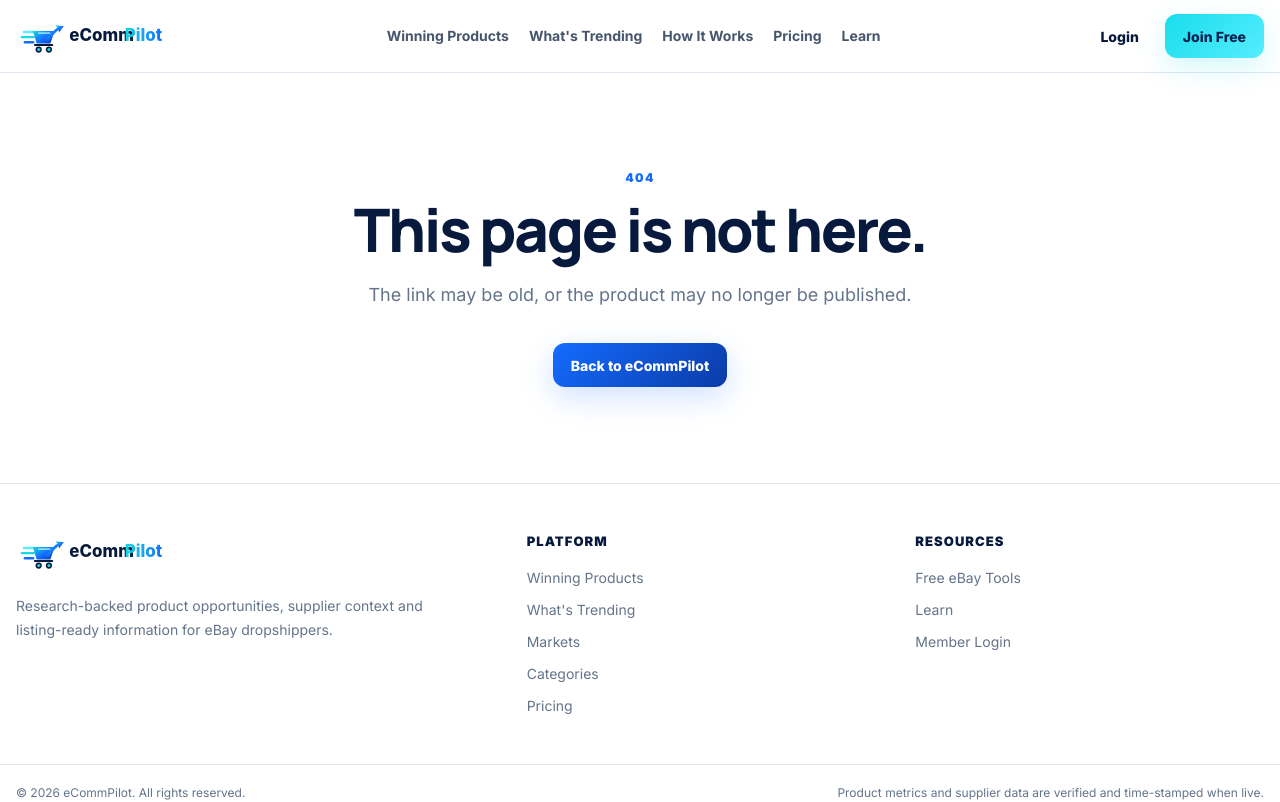
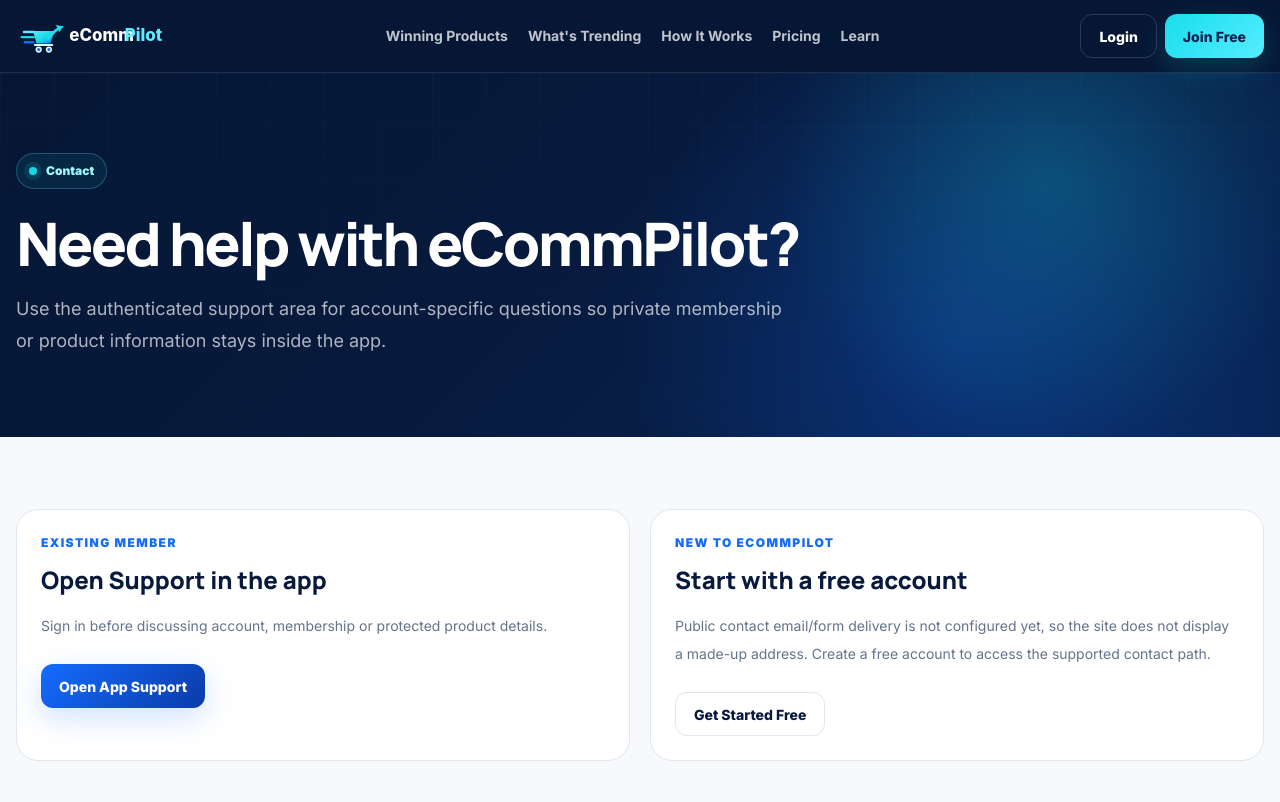
Before and after one commit to ponzey717/ecommpilot-main, a Next.js app: page /contact in a window 1280 px wide. Before the commit this address had no page. Shown: the top 802 px of the page. Built offline with nearby package versions, Linux system fonts and the light colour scheme.

Commit message:
feat: add public contact page

```diff
--- /dev/null
+++ b/src/app/contact/page.tsx
@@ -0,0 +1,47 @@
+import type { Metadata } from "next";
+import Link from "next/link";
+import { PageHero } from "@/components/site/page-hero";
+import { PageShell } from "@/components/site/page-shell";
+import { buildMetadata } from "@/lib/seo/metadata";
+
+export const metadata: Metadata = buildMetadata({
+  title: "Contact eCommPilot",
+  description: "Get help with eCommPilot membership, Winning Products or the eCommPilot app.",
+  path: "/contact",
+});
+
+export default function ContactPage() {
+  return (
+    <PageShell darkHeader>
+      <PageHero
+        eyebrow="Contact"
+        title="Need help with eCommPilot?"
+        description="Use the authenticated support area for account-specific questions so private membership or product information stays inside the app."
+      />
+      <section className="py-14 md:py-18">
+        <div className="site-container grid gap-5 md:grid-cols-2">
+          <article className="feature-card">
+            <p className="eyebrow">Existing member</p>
+            <h2 className="mt-3 text-2xl font-extrabold text-[var(--navy)]">Open Support in the app</h2>
+            <p className="mt-4 text-sm leading-7 text-[var(--muted)]">
+              Sign in before discussing account, membership or protected product details.
+            </p>
+            <Link href="https://app.ecommpilot.net/support" className="button button-primary mt-6">
+              Open App Support
+            </Link>
+          </article>
+          <article className="feature-card">
+            <p className="eyebrow">New to eCommPilot</p>
+            <h2 className="mt-3 text-2xl font-extrabold text-[var(--navy)]">Start with a free account</h2>
+            <p className="mt-4 text-sm leading-7 text-[var(--muted)]">
+              Public contact email/form delivery is not configured yet, so the site does not display a made-up address. Create a free account to access the supported contact path.
+            </p>
+            <Link href="https://app.ecommpilot.net/register" className="button button-secondary mt-6">
+              Get Started Free
+            </Link>
+          </article>
+        </div>
+      </section>
+    </PageShell>
+  );
+}
```
